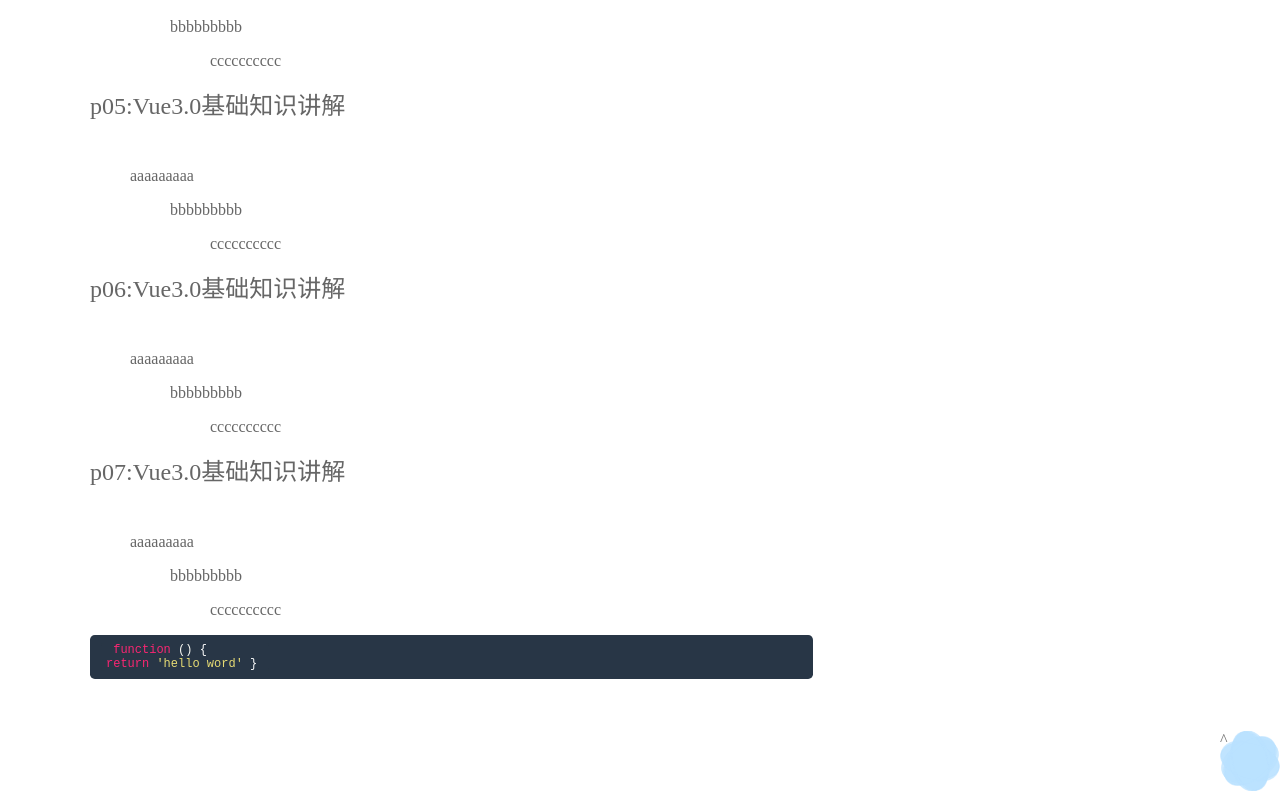
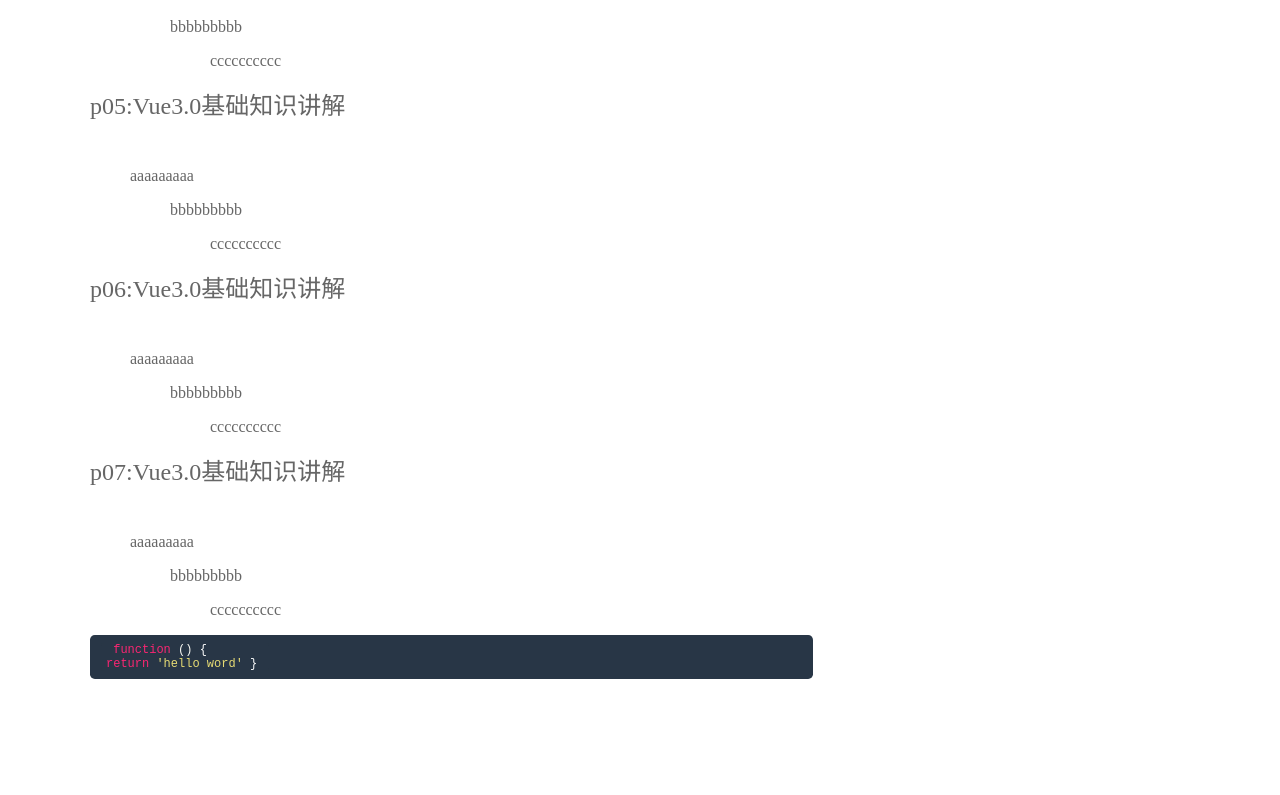
Before and after one commit to hishosho/blog, a Next.js app: page /blog/detail in a window 1280 px wide. Shown: the part 1211-2006 px from the top of the page. After the commit the page ends 1942 px from the top, so only its background shows below. Built offline with nearby package versions, Linux system fonts and the light colour scheme.

Commit message:
[Feat]: 博客详情添加回到顶部按钮

```diff
--- a/pages/blog/detail.tsx
+++ b/pages/blog/detail.tsx
@@ -13,6 +13,7 @@
 const BlogDetail = (props: any) => {
   const [articleContent, setArticleContent] = useState<string>('')
   const [catalogue, setCatalogue] = useState<any>([])
+  const [isScroll, setIsScroll] = useState<boolean>(false)
   const title = () => {
     return (
       <div className={styles.titleWraper}>
@@ -166,10 +167,12 @@
           background='rgb(185, 225, 255, .7)'
           borderColor='rgb(185, 225, 255, .5)'
         />
-        <div className={styles.arrow}>^</div>
+        <div className={styles.arrow}></div>
       </div>
     )
   }
+
+
 
   useEffect(() => {
     buildCatalogue()
@@ -177,13 +180,22 @@
     setTimeout(() => {
       scrollObserve()
     })
+
+    const scoll = () => {
+      setIsScroll(document.documentElement.scrollTop > 600)
+    }
+    window.addEventListener('scroll', scoll)
+
+    return () => {
+      window.removeEventListener('scroll', scoll)
+    }
   }, [buildArticleContent, buildCatalogue, scrollObserve])
 
   return (
     <div className={styles.detailWraper}>
       {detailHeader()}
       {content()}
-      {toTop()}
+      {isScroll && toTop()}
     </div>
   )
 }
--- a/styles/BlogDetail.module.css
+++ b/styles/BlogDetail.module.css
@@ -72,22 +72,18 @@
 }
 
 .toTop {
-  position: relative;
-  float: right;
+  cursor: pointer;
+  position: fixed;
+  right: 10%;
+  bottom: 10vh;
 }
 .arrow {
   position: absolute;
-  height: 100%;
-  top: 0;
-  padding: 50% auto;
-  transform: scaleY(360deg);
-  animation: rotate 2s infinite;
+  top: 10px;
+  left: 20px;
+  height: 0;
+  width: 0;
+  border: 10px solid transparent;
+  border-bottom: 15px solid #fafafa;
+  transform: translateY(0);
 }
-@keyframes rotate {
-  from {
-    transform:rotateY(360deg);
-  }
-  to {
-    transform:rotateY(0deg);
-  }
-}
```
